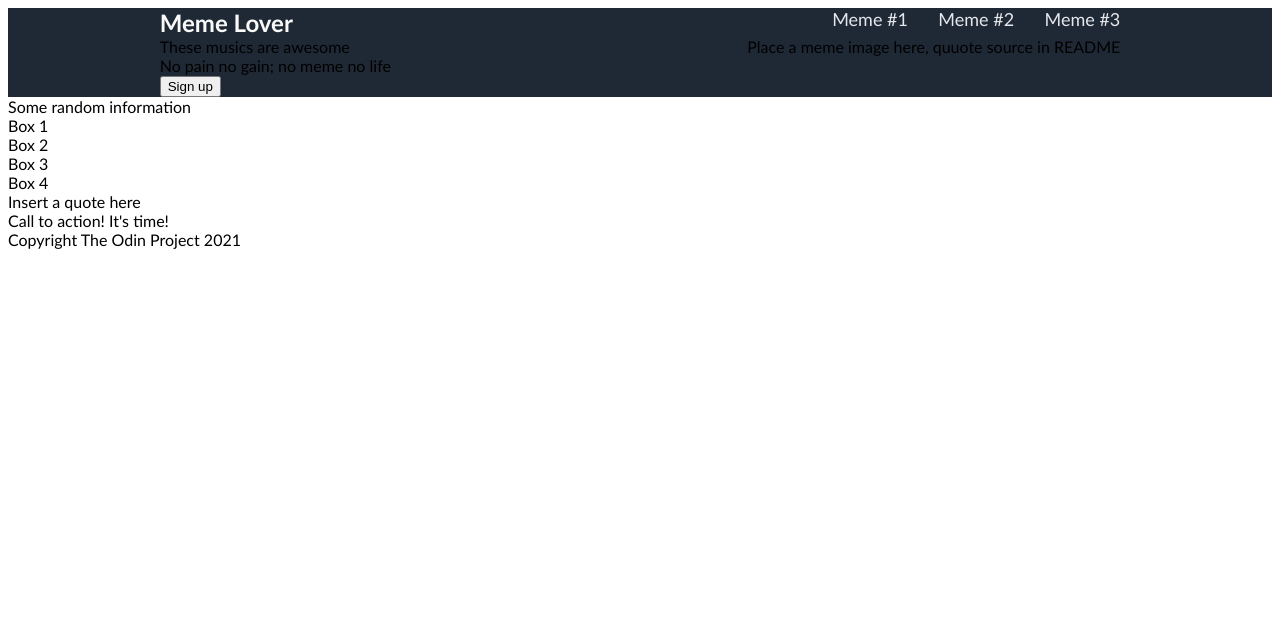
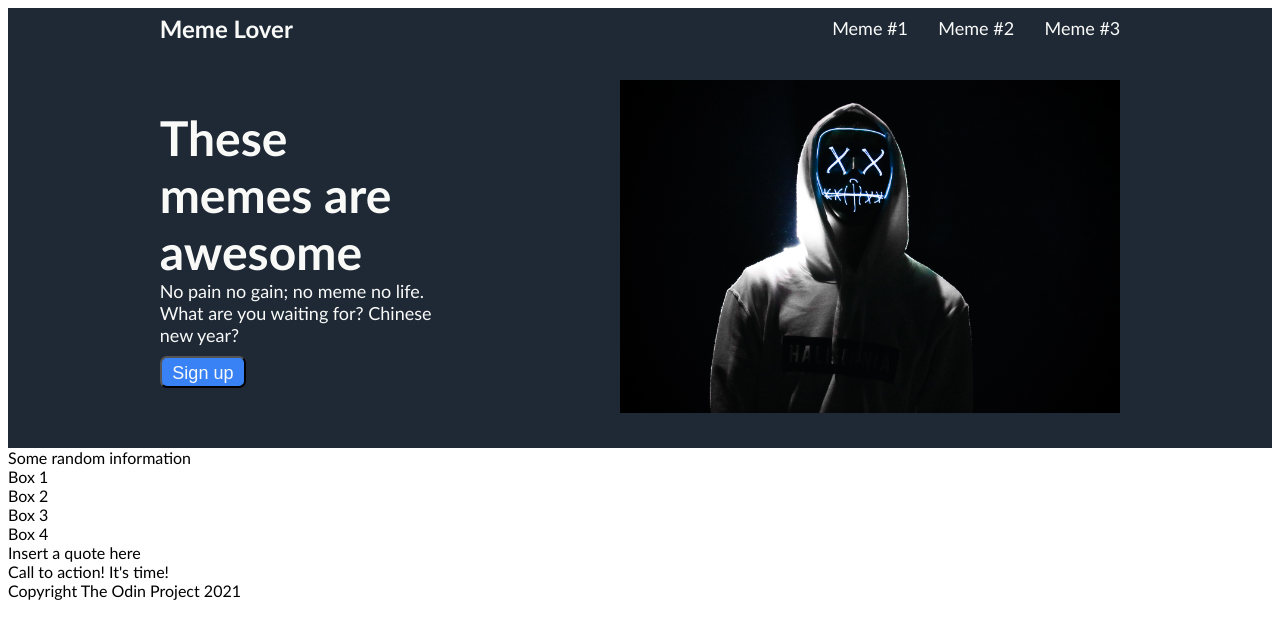
Before and after one commit to kentshenlim/landing_page, a plain HTML site: page index.html in a window 1280 px wide. Drawn offline with Linux system fonts and the light colour scheme.

Commit message:
Add style for second row items

```diff
--- a/index.html
+++ b/index.html
@@ -25,12 +25,12 @@
 
     <div class="second">
         <div class="second-left">
-            <div>These musics are awesome</div>
-            <div>No pain no gain; no meme no life</div>
-            <button>Sign up</button>
+            <div class="header">These memes are awesome</div>
+            <div class="not-header">No pain no gain; no meme no life. What are you waiting for? Chinese new year?</div>
+            <button><a href="https://www.youtube.com/watch?v=a3Z7zEc7AXQ">Sign up</a></button>
         </div>
         <div>
-            <div>Place a meme image here, quuote source in README</div>
+            <img src="img/xx.jpg" alt="Meme Forever">
         </div>
 
     </div>
--- a/style.css
+++ b/style.css
@@ -1,5 +1,11 @@
 body{
     font-family: 'Trebuchet MS', 'Lucida Sans Unicode', 'Lucida Grande', 'Lucida Sans', Arial, sans-serif;
+}
+
+
+img{
+    width: 500px;
+    height: auto;
 }
 
 
@@ -12,15 +18,26 @@ body{
     padding-left: 12%;
     padding-right: 12%;
     width: auto;
-    margin: 0;
+    align-items: center;
+    color: #F9FAF8;
+}
+
+
+.first{
+    height: 40px;
+}
+
+
+.second{
+    height: 400px;
 }
 
 
 .first-left{
     font-size: 24px;
-    color: #F9FAF8;
     font-weight: 700;
 }
+
 
 .first-right{
     display: flex;
@@ -28,8 +45,37 @@ body{
     justify-content: space-between;
 }
 
+
 a{
     text-decoration: none;
-    color: #E5E7EB;
+    font-size: 18px;
+    color: #F9FAF8;
+}
+
+
+.second-left{
+    display: flex;
+    flex-direction: column;
+    width: 30%;
+}
+
+
+.second-left .header{
+    font-size: 48px;
+    font-weight: bold;
+}
+
+
+.second-left .not-header{
     font-size: 18px;
 }
+
+
+.second-left button{
+    background-color: #3882F6;
+    width: 30%;
+    margin-top: 10px;
+    font-size: 22px;
+    border-radius: 7px;
+    color: #F9FAF8;
+}
```
Also changed, not shown: img/xx.jpg (added).
